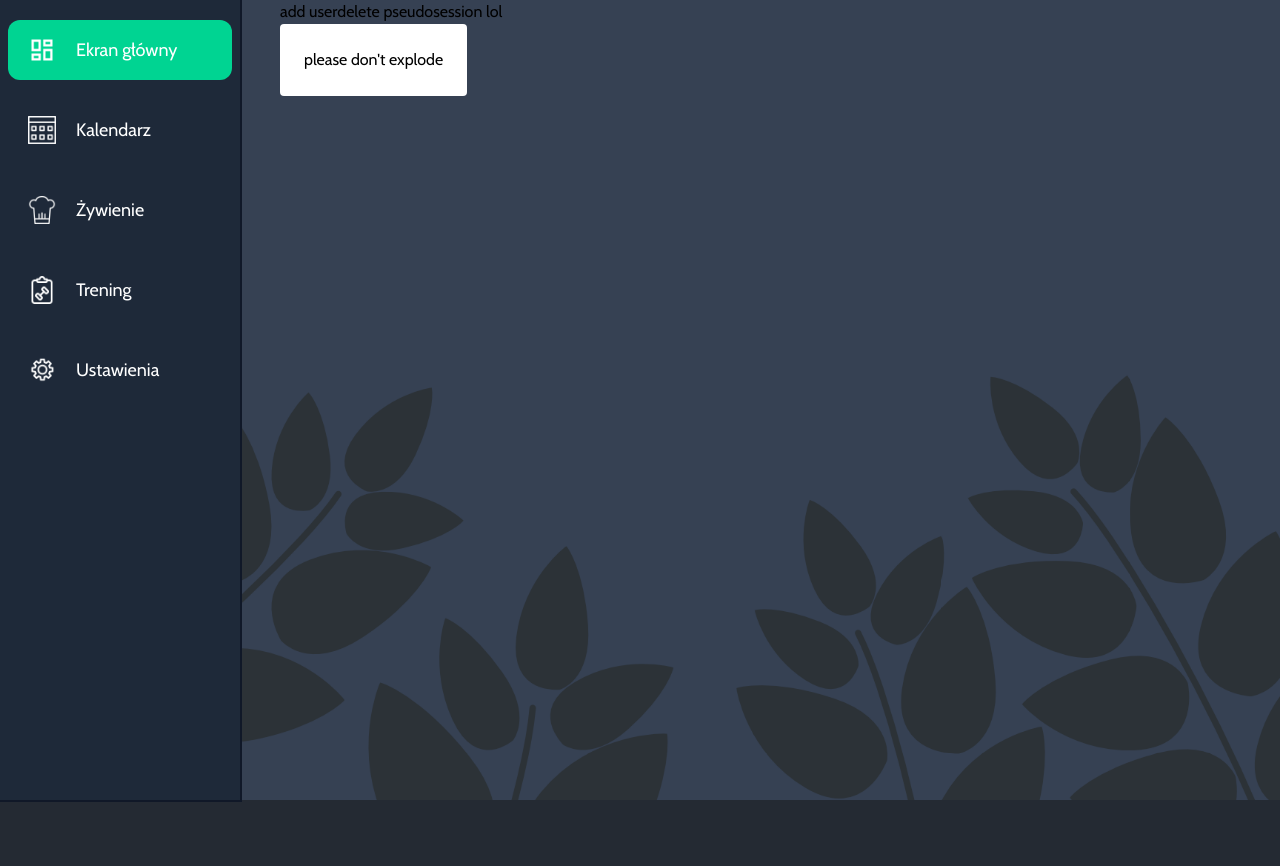
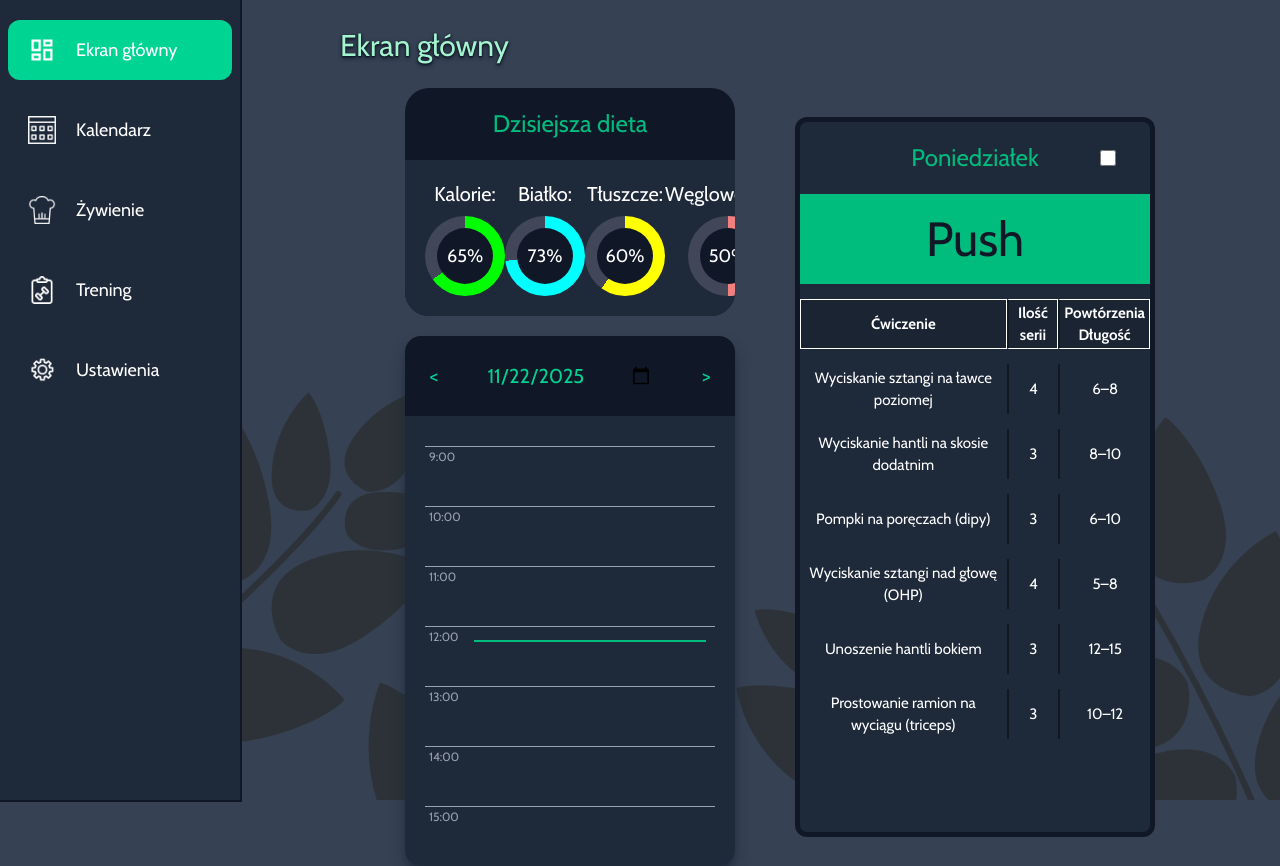
Before and after one commit to Milosz-Marchewka/WellPlan, a React (Vite) app in the folder client/: page / in a window 1280 px wide. Before the commit the page ends 800 px from the top, so only its background shows below. Built offline with nearby package versions, Linux system fonts and the light colour scheme; sample sign-in values are in the browser's storage.

Commit message:
Home created

```diff
--- a/client/src/DesktopView.jsx
+++ b/client/src/DesktopView.jsx
@@ -69,7 +69,7 @@ function DesktopView(){
     return(
         <Routes>
             <Route path="/" element={<Layout selectedOption={selectedOption} setSelectedOption={setSelectedOption} />}>
-                <Route index element={<Home/>}/>
+                <Route index element={<Home user={user}/>}/>
                 <Route path="calendar" element={<Calendar user={user}/>} />
                 <Route path="nutrition" element={<Nutrition/>} />
                 <Route path="trening" element={<Trening/>} />
--- a/client/src/components/calendar/AddCalendarEvent.jsx
+++ b/client/src/components/calendar/AddCalendarEvent.jsx
@@ -6,6 +6,7 @@ import StyledColorInput from "../inputs/StyledColorInput";
 
 const AddCalendarEvent = ({user, fetchEvents})=>{
     useEffect(()=>{
+        console.log(user.email);
             if(user === null) return;
         }, [user])
 
@@ -81,7 +82,7 @@ const AddCalendarEvent = ({user, fetchEvents})=>{
                         <StyledCheckbox label="Taka sama godzina rozpoczęcia i zakończenia" onChange={(e) => handleCheckboxChange(e)}/>
                         <StyledColorInput label="Wybierz kolor" name="color" id="color" value={eventData.color} onChange={(e)=>handleChange(e)}/>
                         {/* <input type="color" name="color" id="color" value={eventData.color} onChange={(e)=>handleChange(e)}/> */}
-                        <StyledButton click={add} text="Dodaj"/>
+                        <StyledButton click={() => add()} text="Dodaj"/>
                 </div>
             </div>
         </div>
--- a/client/src/components/calendar/Calendar.jsx
+++ b/client/src/components/calendar/Calendar.jsx
@@ -14,6 +14,7 @@ const formatTimeToMinutes = (time)=>{
 const Calendar = ({user})=>{
     const [events, setEvents] = useState([]);
     const [groupEvents, setGroupEvents] = useState([]);
+    const [date, setDate] = useState(new Date());
 
     useEffect(()=>{
         if(user === null) return;
@@ -25,9 +26,11 @@ const Calendar = ({user})=>{
             return;
         }
 
-        events.sort((a, b) => {
-            return formatTimeToMinutes(a.start) - formatTimeToMinutes(b.start);
-        });
+        if(events == []){
+            events.sort((a, b) => {
+                return formatTimeToMinutes(a.start) - formatTimeToMinutes(b.start);
+            });
+        }
 
         const groups = [];
         let currentGroup = [events[0]];
@@ -86,8 +89,8 @@ const Calendar = ({user})=>{
             </div>
 
             <div className="flex flex-col gap-5 px-5 pb-5 lg:flex-row lg:justify-center lg:items-start lg:pt-20 lg:gap-20">
-                <SingleDayCalendar events={groupEvents} fetchEvents={fetchEvents} formatDateForInput={formatDateForInput}/>
-                <AddCalendarEvent events={events} setEvents={setEvents} fetchEvents={fetchEvents}/>
+                <SingleDayCalendar user={user} events={groupEvents} fetchEvents={fetchEvents} formatDateForInput={formatDateForInput}/>
+                <AddCalendarEvent user={user} events={events} setEvents={setEvents} fetchEvents={fetchEvents}/>
             </div>
 
         </div>
--- a/client/src/components/calendar/SingleDayCalendar.jsx
+++ b/client/src/components/calendar/SingleDayCalendar.jsx
@@ -3,7 +3,7 @@ import CalendarEvent from "./CalendarEvent";
 import Pointer from "./Pointer";
 import GroupedEvents from "./GroupedEvents";
 
-const SingleDayCalendar = ({user, events, fetchEvents, formatDateForInput}) => {
+const SingleDayCalendar = ({user, events, fetchEvents, formatDateForInput, classTw = "", classesInside = ""}) => {
     const [date, setDate] = useState(new Date());
     const pointerRef = useRef(null);
 
@@ -24,7 +24,7 @@ const SingleDayCalendar = ({user, events, fetchEvents, formatDateForInput}) => {
 
             try {
                 console.log(user?.email);
-                await fetchEvents(user?.email, new Date());
+                await fetchEvents(user.email, date);
             } catch (err) {
                 console.log("Błąd serwera.");
             }
@@ -32,8 +32,9 @@ const SingleDayCalendar = ({user, events, fetchEvents, formatDateForInput}) => {
     }, []);
 
     useEffect(()=>{
+
         try{
-            (async()=>{await fetchEvents(user?.email, date)})();
+            (async()=>{await fetchEvents(user.email, date)})();
         } catch(err){
             console.log("Błąd serwera.");
         }
@@ -58,7 +59,7 @@ const SingleDayCalendar = ({user, events, fetchEvents, formatDateForInput}) => {
     }
 
   return (
-    <div className="min-w-fit w-full lg:w-2/5 shadow-lg shadow-gray-800 rounded-2xl overflow-hidden">
+    <div className={`min-w-fit w-full lg:w-2/5 shadow-lg shadow-gray-800 rounded-2xl overflow-hidden ${classTw}`}>
         <div className="bg-gray-900 text-emerald-400 flex justify-around h-20 text-xl">
             <button onClick={() => previousDay()}>&lt;</button>
             <input
@@ -69,8 +70,8 @@ const SingleDayCalendar = ({user, events, fetchEvents, formatDateForInput}) => {
             />
             <button onClick={() => nextDay()}>&gt;</button>
         </div>
-        <div className="h-[500px] overflow-auto z-100 p-5 pb-2 bg-gray-800 w-full">
-            <div className="relative w-full h-[1440px] bg-gray-800 grid grid-rows-[repeat(24,60px)]">
+        <div className={`h-[500px] overflow-auto z-100 p-5 pb-2 bg-gray-800 w-full ${classesInside}`}>
+            <div className={`relative w-full h-[1440px] bg-gray-800 grid grid-rows-[repeat(24,60px)]`}>
                 {[...Array(24)].map((_, i) => (
                     <div key={i} className="border-t border-gray-400 text-xs text-gray-400 pl-1 pt-0.5">
                         {i}:00
--- a/client/src/components/home/Home.jsx
+++ b/client/src/components/home/Home.jsx
@@ -1,4 +1,21 @@
-const Home = ()=>{
+import { useEffect, useState } from "react";
+import SingleDayCalendar from "../calendar/SingleDayCalendar";
+import Statistic from "../nutrition/Statistic";
+import TreningDay from "../trening/TreningDay";
+
+const formatDateForInput = (date)=>{
+    return date.toISOString().split("T")[0];
+}
+
+const formatTimeToMinutes = (time)=>{
+    return Number(time.split(":")[0]) * 60 + Number(time.split(":")[1]);
+}
+
+const Home = ({user})=>{
+    const [events, setEvents] = useState([]);
+    const [groupEvents, setGroupEvents] = useState([]);
+    const [date, setDate] = useState(new Date());
+
     const add = async ()=>{
         console.log("sup");
         try{
@@ -42,14 +59,109 @@ const Home = ()=>{
             console.log(e);
         }
     }
+    {/* <button onClick={add}>add user</button>
+    <button onClick={del}>delete pseudosession lol</button>
+    <br/>
+    <button onClick={recipes} className="bg-white rounded p-6 cursor-pointer">please don't explode</button> */}
+
+
+    //NOWE
+
+    useEffect(()=>{
+            if(user === null) return;
+        }, [user])
+
+    useEffect(() => {
+        if (!events || events.length === 0){
+            setGroupEvents([]);
+            return;
+        }
+
+        if(events == []){
+            events.sort((a, b) => {
+                return formatTimeToMinutes(a.start) - formatTimeToMinutes(b.start);
+            });
+        }
+
+        const groups = [];
+        let currentGroup = [events[0]];
+        let currentEnd = formatTimeToMinutes(events[0].end);
+
+        for (let i = 1; i < events.length; i++) {
+            const start = formatTimeToMinutes(events[i].start);
+            console.log(events[i]);
+
+            if (start <= currentEnd) {
+                currentGroup.push(events[i]);
+                const thisEnd = formatTimeToMinutes(events[i].end);
+                currentEnd = Math.max(currentEnd, thisEnd);
+            } else {
+                groups.push(currentGroup);
+                currentGroup = [events[i]];
+                currentEnd = formatTimeToMinutes(events[i].end);
+            }
+        }
+        groups.push(currentGroup);
+
+        console.log("Ready to go", groups);
+        setGroupEvents(groups);
+
+    }, [events]);
+
+
+    const fetchEvents = async (email, date)=>{
+        try{
+            const formatted = formatDateForInput(date);
+            const req = await fetch(`http://localhost:5000/calendar/get?email=${email}&date=${formatted}`, {
+                method: "GET",
+                headers:{
+                    "Accept": "application/json"
+                }
+            });
+            if(!req.ok){
+                console.log("Błąd pobierania danych.");
+                setEvents([]);
+            }
+            const res = await req.json();
+            console.log("res", res);
+            setEvents(res || []);
+        } catch(err){
+            console.log("Błąd serwera.");
+            setEvents([]);
+        }
+    }
+
 
     return(
-    <>
-        <button onClick={add}>add user</button>
-        <button onClick={del}>delete pseudosession lol</button>
-        <br/>
-        <button onClick={recipes} className="bg-white rounded p-6 cursor-pointer">please don't explode</button>
-    </>)
+        <div className="w-full min-h-screen">
+            <div className="w-fit h-fit px-15 pt-2 pb-6 flex gap-1 flex-col align-middle text-shadow-md text-shadow-gray-900">
+                <h1 className='mt-5 text-emerald-200 text-3xl'>Ekran główny</h1>
+            </div>
+
+            <div className="grid grid-cols-1 gap-5 gap-x-15 mx-auto items-center w-3/4">
+                <div >
+                    <Statistic/>
+                </div>
+                <div className="col-start-1 row-start-2">
+                    <SingleDayCalendar user={user} events={groupEvents} fetchEvents={fetchEvents} formatDateForInput={formatDateForInput} classTw="lg:w-full" classesInside="md:h-[450px]"/>
+                </div>
+                <div className="row-span-2 col-start-2 row-start-1">
+                    <TreningDay
+                    day="Poniedziałek"
+                    type="Push"
+                    exercises={[
+                        ["Wyciskanie sztangi na ławce poziomej", 4, "6–8"],
+                        ["Wyciskanie hantli na skosie dodatnim", 3, "8–10"],
+                        ["Pompki na poręczach (dipy)", 3, "6–10"],
+                        ["Wyciskanie sztangi nad głowę (OHP)", 4, "5–8"],
+                        ["Unoszenie hantli bokiem", 3, "12–15"],
+                        ["Prostowanie ramion na wyciągu (triceps)", 3, "10–12"]
+                    ]}
+                    />
+                </div>
+            </div>
+        </div>
+    );
 }
 
 export default Home;
--- a/client/src/components/nutrition/Meal.jsx
+++ b/client/src/components/nutrition/Meal.jsx
@@ -10,30 +10,29 @@ const prepDifficultyToText = (value) => {
     }
 }
 
-const Meal = ({imgUrl, title, prepTime, prepDifficulty, macronutrients}) => {
+const Meal = ({imgUrl, title, ingredients, macronutrients}) => {
 
 
     return(
-        <div className="h-50 bg-gray-900 text-white flex w-full items-center overflow-hidden gap-5 rounded-3xl p-3">
-            <div className="h-full w-full flex-1 overflow-hidden flex items-center rounded-2xl">
+        <div className="min-h-70 lg:min-h-50 h-fit bg-gray-900 text-white flex w-full items-center overflow-hidden gap-5 rounded-3xl p-3">
+            <div className="h-50 w-full flex-1 overflow-hidden flex items-center rounded-2xl">
                 <img src={imgUrl} alt={imgUrl} className="w-full h-full"/>
             </div>
             <div className="flex-3 h-full">
                 <p className="text-sm text-emerald-500">Śniadanie</p>
-                <div className="text-center text-3xl h-fit flex items-center justify-between px-2 pb-2 border-b border-b-emerald-400">
+                <div className="text-center text-xl h-fit flex items-center justify-between px-2 pb-2 border-b border-b-emerald-400">
                     <div>
                         <h3 className="inline-block">{title}</h3>
                         <div className="inline-block text-sm mx-3 text-gray-300">
-                            🕑{prepTime}🧑‍🍳{prepDifficultyToText(prepDifficulty)}
                         </div>
                     </div>
                     <p className="text-sm">Pokaż Przepis</p>
                 </div>
-                <div className="flex text-center h-45 pt-2">
-                    <div className="flex-2 text-left h-35 overflow-clip mask-b-from-1% mask-b-to-70%">
-                        <p>Lorem ipsum dolor sit amet consectetur adipisicing elit. Accusantium hic tempora, ducimus veniam tenetur dolore iusto, tempore fugiat corporis eum dolores, et minus deserunt quam at molestiae. In, tenetur accusamus. Lorem ipsum dolor sit amet consectetur adipisicing elit. Accusantium hic tempora, ducimus veniam tenetur dolore iusto, tempore fugiat corporis eum dolores, et minus deserunt quam at molestiae. In, tenetur accusamus.</p>
+                <div className="flex h-40 text-center flex-col lg:flex-row lg:h-25 pt-2">
+                    <div className="flex-2 text-left h-30 lg:h-35 overflow-clip mask-b-from-1% mask-b-to-70%">
+                        {ingredients}
                     </div>
-                    <div className="basis-1/3 grid grid-cols-2 grid-rows-2 justify-center h-28">
+                    <div className="basis-1/3 flex justify-around lg:grid lg:grid-cols-2 lg:grid-rows-2 lg:justify-center h-28">
                         <div className="text-green-500"><h4 className="text-sm">Kalorie:</h4><p className="inline-block text-2xl">{macronutrients.calories}</p>kcal</div>
                         <div className="text-blue-500"><h4 className="text-sm">Białko:</h4><p className="inline-block text-2xl">{macronutrients.protein}</p>g</div>
                         <div className="text-yellow-500"><h4 className="text-sm">Tłuszcze:</h4><p className="inline-block text-2xl">{macronutrients.fat}</p>g</div>
@@ -41,7 +40,6 @@ const Meal = ({imgUrl, title, prepTime, prepDifficulty, macronutrients}) => {
                     </div>
                 </div>
             </div>
-
         </div>
     );
 
--- a/client/src/components/nutrition/Meals.jsx
+++ b/client/src/components/nutrition/Meals.jsx
@@ -1,22 +1,42 @@
 import { useState, useEffect } from "react";
 import Owsianka from "../../assets/meals/Owsianka.jpg";
 import Meal from "./Meal";
+import StyledInput from "../inputs/StyledInput";
 
 const Meals = () => {
 
-    const [meals, setMeals] = useState({});
+    const [log, setLog] = useState(null);
+    const [meals, setMeals] = useState([]);
+    const [searchingValues, setSearchingValues] = useState(
+        {
+            product: "",
+            calories: 2500,
+        }
+    );
 
     useEffect(()=>{
         (async()=>{
-            const temp = await fetchMeals("breakfast", 2500);
+            const temp = await fetchMeals("cake", 2500);
             setMeals(temp);
             console.log(temp);
         })();
     }, []);
 
+    useEffect(()=>{
+        (async()=>{
+            const temp = await fetchMeals(searchingValues.product, searchingValues.calories);
+            setMeals(temp);
+            console.log(temp);
+        })();
+    }, [searchingValues]);
+
+    const handleChange = (e) => {
+        setSearchingValues(prev => ({...prev, [e.target.name]: e.target.value}));
+    }
+
     const fetchMeals = async(type, calories)=>{
         try{
-            const req = await fetch(`http://localhost:5000/nutrition/meals?type=${type}&calories=${calories}`, {
+            const req = await fetch(`http://localhost:5000/nutrition/meals?product=${type}&calories=${calories}`, {
                 method: "GET",
                 headers: {
                     "Accept": "application/json"
@@ -25,28 +45,45 @@ const Meals = () => {
 
             if(!req.ok){
                 console.log("Błąd pobierania danych.", await req.text());
+                setLog("Błąd pobierania danych.", await req.text());
                 return;
             }
 
             const res = await req.json();
-
+            setLog(null);
             return res;
         } catch(err){
+            setLog("Błąd serwera.");
             console.log("Błąd serwera.");
         }
     }
 
     return(
         <div className="w-full">
-            <div className="w-full bg-emerald-600 h-20 rounded-2xl flex items-center justify-center">
-                <p>Tu bedą filtry</p>
+            <div className="w-full bg-emerald-600 h-20 rounded-2xl flex items-center justify-around">
+                <StyledInput label="Szukaj posiłek" width="w-1/2" name="product" value={searchingValues.product} onChange={(e) => handleChange(e)}/>
+                <StyledInput label="Podaj max ilosc kalorii" type="number" name="calories" value={searchingValues.calories} width="w-1/3" onChange={(e) => handleChange(e)}/>
             </div>
             <div className="w-full py-2">
-                <div className="flex flex-col gap-3">
+                <div className="flex flex-col gap-3 items-center">
+                    {
+                        log !== null ?
+                            <div className="bg-red-700/75 w-1/4 min-w-sm rounded-lg p-3 border border-red-500 shadow-sm shadow-red-800">
+                                <h5 className="text-2xl">Błąd:</h5>
+                                <p className="text-lg">{log}</p>
+                            </div>
+                        :
+                        Array.isArray(meals) && meals.length > 0 ?
+                        meals.map((element, index) => (
+                            <Meal imgUrl={element.imageUrl} title={element.product_name} ingredients={element.ingredients_text} macronutrients={{calories: element.nutriments["energy-kcal"], protein: element.nutriments.proteins, fat: element.nutriments.fat, carbs: element.nutriments.carbohydrates}}/>
+                        ))
+                        :
+                        <h3 className="text-white">Nie znaleziono posiłków</h3>
+                    }
+                    {/* <Meal imgUrl={Owsianka} title="Owsianka" prepDifficulty={0} prepTime="30min" macronutrients={{calories: 700, protein: 30, fat: 20, carbs: 40}}/>
                     <Meal imgUrl={Owsianka} title="Owsianka" prepDifficulty={0} prepTime="30min" macronutrients={{calories: 700, protein: 30, fat: 20, carbs: 40}}/>
                     <Meal imgUrl={Owsianka} title="Owsianka" prepDifficulty={0} prepTime="30min" macronutrients={{calories: 700, protein: 30, fat: 20, carbs: 40}}/>
-                    <Meal imgUrl={Owsianka} title="Owsianka" prepDifficulty={0} prepTime="30min" macronutrients={{calories: 700, protein: 30, fat: 20, carbs: 40}}/>
-                    <Meal imgUrl={Owsianka} title="Owsianka" prepDifficulty={0} prepTime="30min" macronutrients={{calories: 700, protein: 30, fat: 20, carbs: 40}}/>
+                    <Meal imgUrl={Owsianka} title="Owsianka" prepDifficulty={0} prepTime="30min" macronutrients={{calories: 700, protein: 30, fat: 20, carbs: 40}}/> */}
                 </div>
             </div>
         </div>
```
Also changed, not shown: 1 other file (tests, documents, lock files or other folders).
